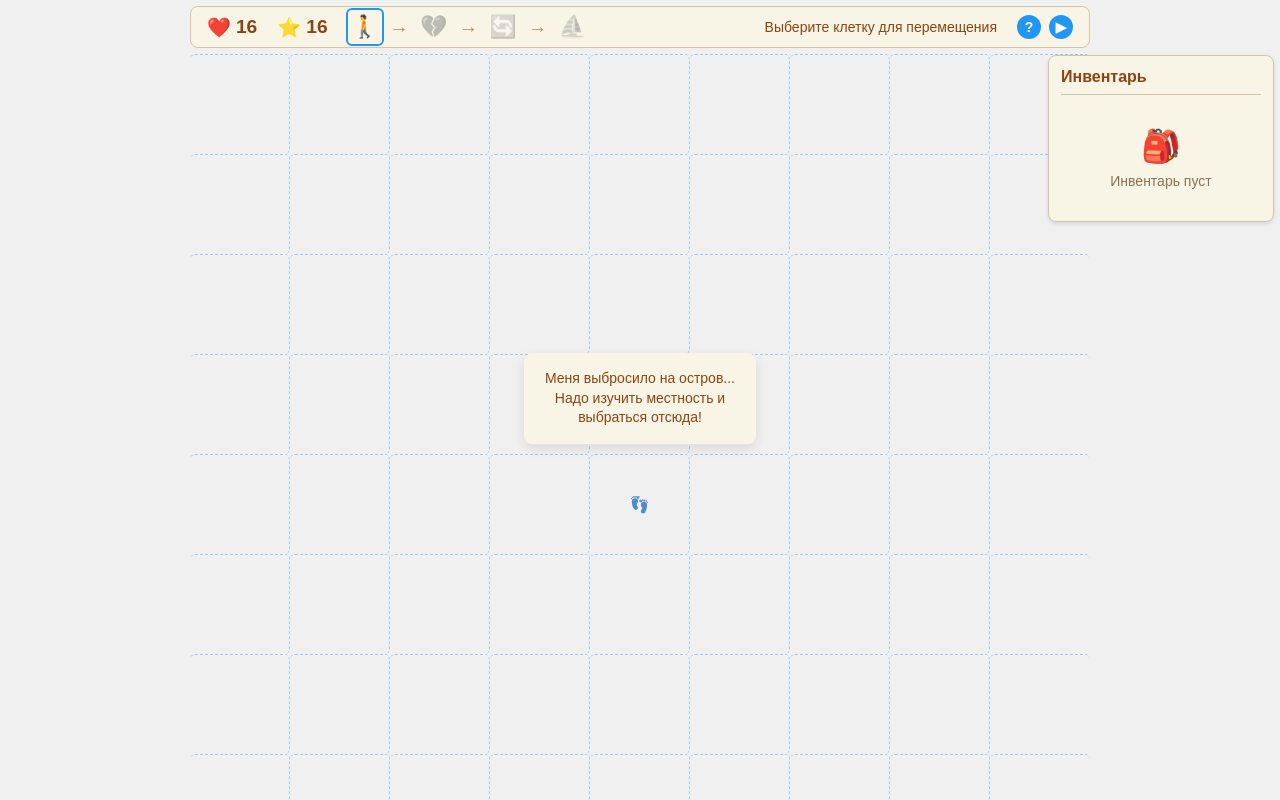
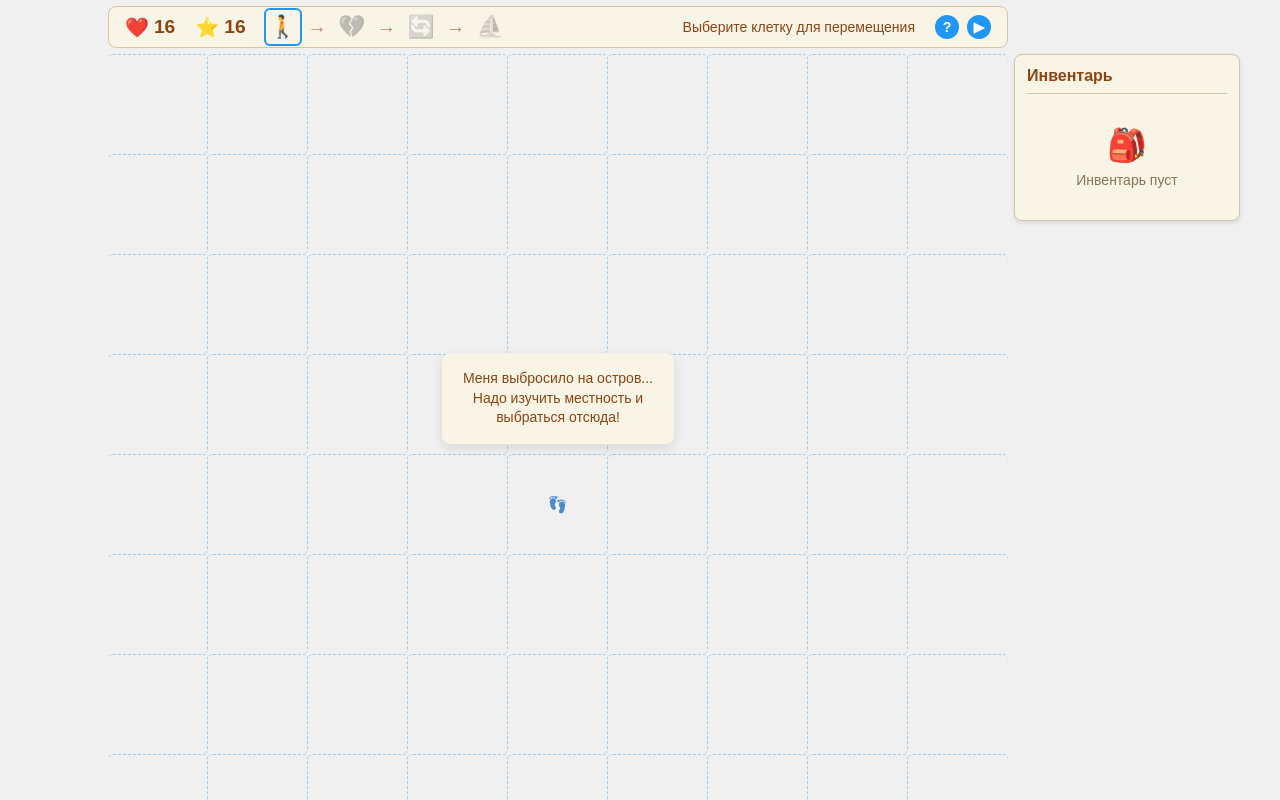
Before and after one commit to Farvoz/Save-Oneself, a React (Vite) app: page / in a window 1280 px wide. Shown: the top 800 px of the page. Built offline with nearby package versions, Linux system fonts and the light colour scheme.

Commit message:
fix tooltip

```diff
--- a/src/components/Inventory.css
+++ b/src/components/Inventory.css
@@ -6,7 +6,6 @@
     min-width: 200px;
     max-width: 250px;
     box-shadow: 0 2px 4px var(--shadow-light);
-    position: fixed;
     right: 6px;
     top: 55px;
 }
--- a/src/components/styles.css
+++ b/src/components/styles.css
@@ -74,16 +74,32 @@ body {
 
 /* Game container styles */
 .game-container {
-    display: flex;
-    flex-direction: column;
-    align-items: center;
+    display: grid;
+    grid-template-columns: 1fr 2fr 1fr;
+    grid-template-rows: auto auto;
     gap: 6px;
     padding: 6px;
     max-width: 1200px;
     margin: 0 auto;
+    align-items: start;
 }
 
+/* Размещение компонентов в grid */
 .game-info {
+    grid-column: 2;
+    grid-row: 1;
     width: 100%;
     max-width: 900px;
 }
+
+/* Grid занимает вторую колонку, вторую строку */
+.game-container > div:nth-child(2) {
+    grid-column: 2;
+    grid-row: 2;
+}
+
+/* Inventory занимает третью колонку, обе строки */
+.game-container > div:nth-child(3) {
+    grid-column: 3;
+    grid-row: 2;
+}
```
